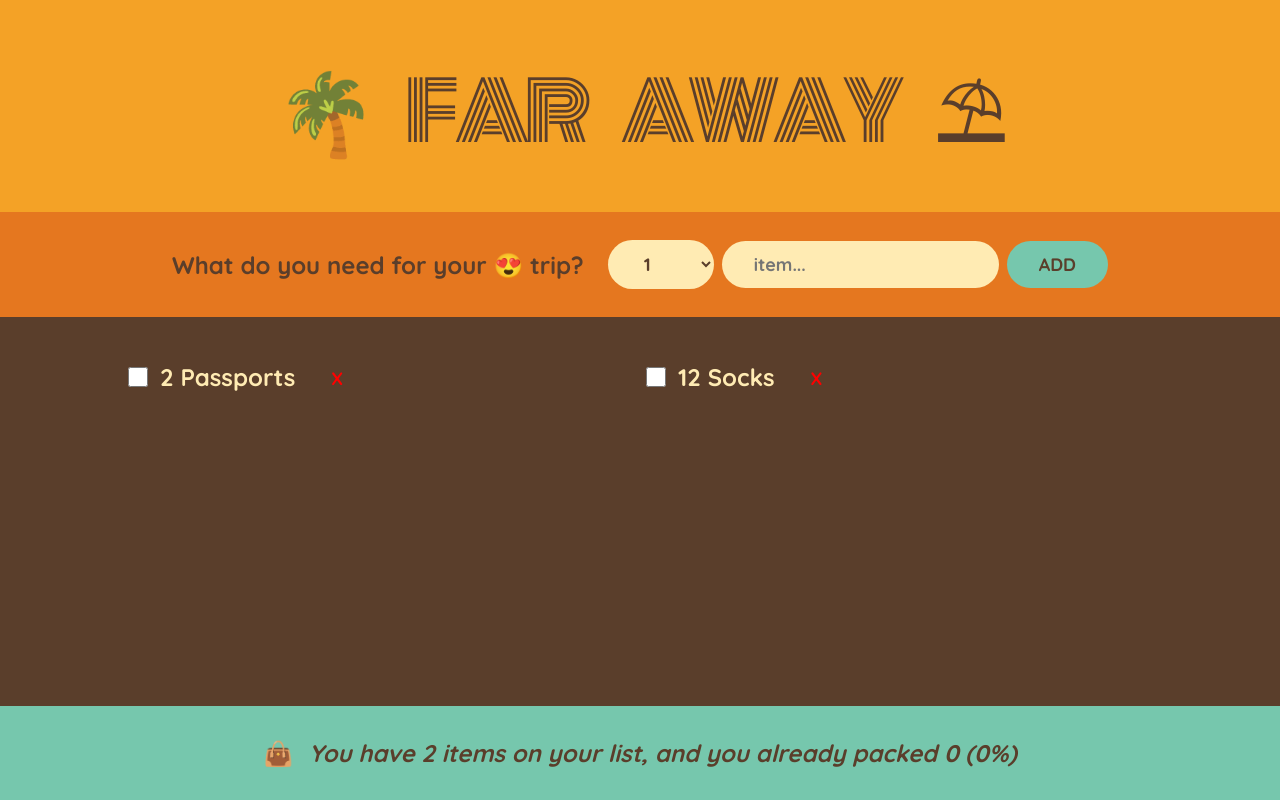
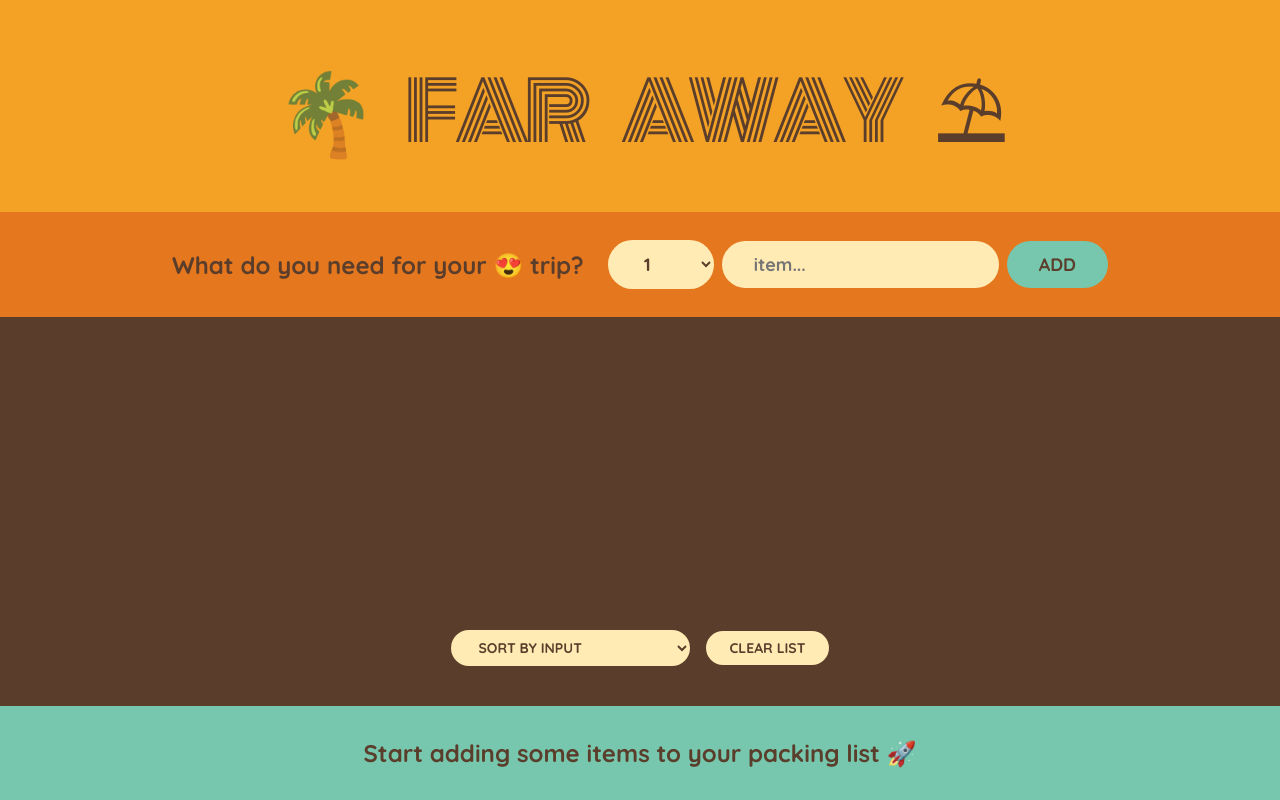
Before and after one commit to gumpsh/travel-list, a React (Create React App) app: page / in a window 1280 px wide. Built offline with nearby package versions, Linux system fonts and the light colour scheme.

Commit message:
Finishing touches

```diff
--- a/src/App.js
+++ b/src/App.js
@@ -5,14 +5,8 @@ import PackingList from "./components/PackingList";
 import Stats from "./components/Stats";
 import "./index.css";
 
-const initialItems = [
-  { id: 1, description: "Passports", quantity: 2, packed: false },
-  { id: 2, description: "Socks", quantity: 12, packed: false },
-];
-
 export default function App() {
-  const [list, setList] = useState(initialItems);
-  const [packedItems, setPackedItems] = useState([]);
+  const [list, setList] = useState([]);
 
   function handleAddItem(addedItem, amount) {
     // Only increment quantity for duplicate items
@@ -21,31 +15,34 @@ export default function App() {
     if (descriptions.includes(addedItem.description)) {
       const i = list.find((item) => item.description === addedItem.description);
       i.quantity += amount;
-      const updatedItems = (current) => [...current];
-      setList(updatedItems);
+      setList((current) => [...current]);
     } else {
       // Otherwise, just add the new item
-      const updatedItems = (current) => [...current, addedItem];
-      setList(updatedItems);
+      setList((current) => [...current, addedItem]);
     }
   }
 
-  function handleRemoveItem(item) {
-    const filteredList = list.filter((li) => li.id !== item.id);
+  function handleRemoveItem(id) {
+    const filteredList = list.filter((li) => li.id !== id);
     setList(filteredList);
   }
 
-  function handlePackedItem(item) {
-    const itemsPacked = (current) => [...current, item];
-    setPackedItems(itemsPacked);
+  function handleTogglePacked(id) {
+    setList((items) => items.map((item) => (item.id === id ? { ...item, packed: !item.packed } : item)));
+  }
+
+  function handleClearList() {
+    const confirmed = window.confirm("Confirm Clear List");
+
+    if (confirmed) setList([]);
   }
 
   return (
     <div className="app">
       <Logo />
       <Form onAdd={handleAddItem} listSize={list.length} />
-      <PackingList list={list} onRemove={handleRemoveItem} onPacked={handlePackedItem} />
-      <Stats itemAmount={list.length} packedItems={packedItems.length} />
+      <PackingList list={list} onRemove={handleRemoveItem} onPacked={handleTogglePacked} clearList={handleClearList} />
+      <Stats items={list} />
     </div>
   );
 }
--- a/src/components/PackingList.js
+++ b/src/components/PackingList.js
@@ -1,40 +1,39 @@
 import { useState } from "react";
 import "../index.css";
 
-export default function PackingList({ list, onRemove, onPacked }) {
-  const [isChecked, setIsChecked] = useState(false);
-  const [isPacked, setIsPacked] = useState(false);
+export default function PackingList({ list, onRemove, onPacked, clearList }) {
+  const [sortBy, setSortBy] = useState("input");
 
-  function remove(item) {
-    onRemove(item);
-  }
+  let sortedList;
 
-  function pack(item) {
-    // need to sort out unchecking checkboxes
-    item.packed = true;
-    setIsChecked(!isChecked);
-    setIsPacked(true);
-    onPacked(item);
-  }
+  if (sortBy === "input") sortedList = list;
+
+  if (sortBy === "description") sortedList = list.slice().sort((a, b) => a.description.localeCompare(b.description));
+
+  if (sortBy === "packed") sortedList = list.slice().sort((a, b) => Number(b.packed) - Number(a.packed));
 
   return (
     <div className="list">
       <ul>
-        {list.map((item) => (
+        {sortedList.map((item) => (
           <li key={item.id}>
-            <input type="checkbox" checked={item.packed} onChange={() => pack(item)} />
+            <input type="checkbox" checked={item.packed} onChange={() => onPacked(item.id)} />
             <h3
               style={
                 item.packed ? { textDecoration: "line-through" } : {}
               }>{`${item.quantity} ${item.description}`}</h3>
-            <button onClick={() => remove(item)}>X</button>
+            <button onClick={() => onRemove(item.id)}>X</button>
           </li>
         ))}
       </ul>
+      <div className="actions">
+        <select value={sortBy} onChange={(e) => setSortBy(e.target.value)}>
+          <option value="input">SORT BY INPUT</option>
+          <option value="description">SORT BY DESCRIPTION</option>
+          <option value="packed">SORT BY PACKED STATUS</option>
+        </select>
+        <button onClick={clearList}>CLEAR LIST</button>
+      </div>
     </div>
   );
 }
-
-// {
-//     /* <li>{<Item key={item.id} description={item.description} quantity={item.quantity} packed={item.packed} />}</li> */
-//   }
--- a/src/components/Stats.js
+++ b/src/components/Stats.js
@@ -1,21 +1,22 @@
-import { useEffect, useState } from "react";
 import "../index.css";
 
-export default function Stats({ itemAmount, packedItems }) {
-  const [percentagePacked, setPercentagePacked] = useState();
+export default function Stats({ items }) {
+  if (!items.length) {
+    return <p className="stats">Start adding some items to your packing list 🚀</p>;
+  }
 
-  useEffect(() => {
-    setPercentagePacked((packedItems / itemAmount) * 100);
-  }, [itemAmount, packedItems]);
+  const amount = items.length;
+  const packed = items.filter((item) => item.packed === true).length;
+  const percentage = amount > 0 ? Math.round((packed / amount) * 100) : 0;
 
   return (
     <footer className="stats">
       <h3>👜</h3>
-      <em>
-        {`You have ${itemAmount} items on your list, and you already packed ${packedItems} (${Math.round(
-          percentagePacked
-        )}%)`}
-      </em>
+      {percentage !== 100 ? (
+        <em>{`You have ${amount} items on your list, and you already packed ${packed} (${percentage}%)`}</em>
+      ) : (
+        <em>Everything is packed! Ready to go ✈</em>
+      )}
     </footer>
   );
 }
```
Also changed, not shown: src/index.css (+0 -7 lines).
